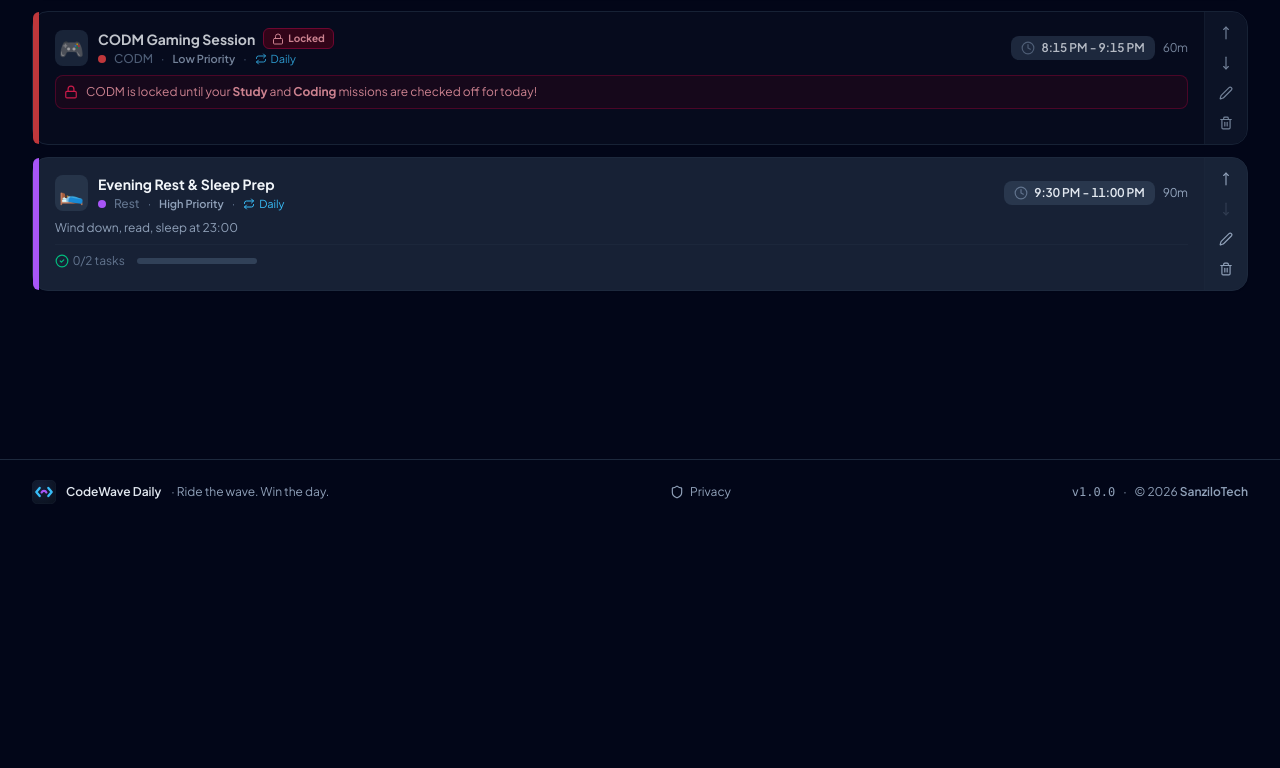
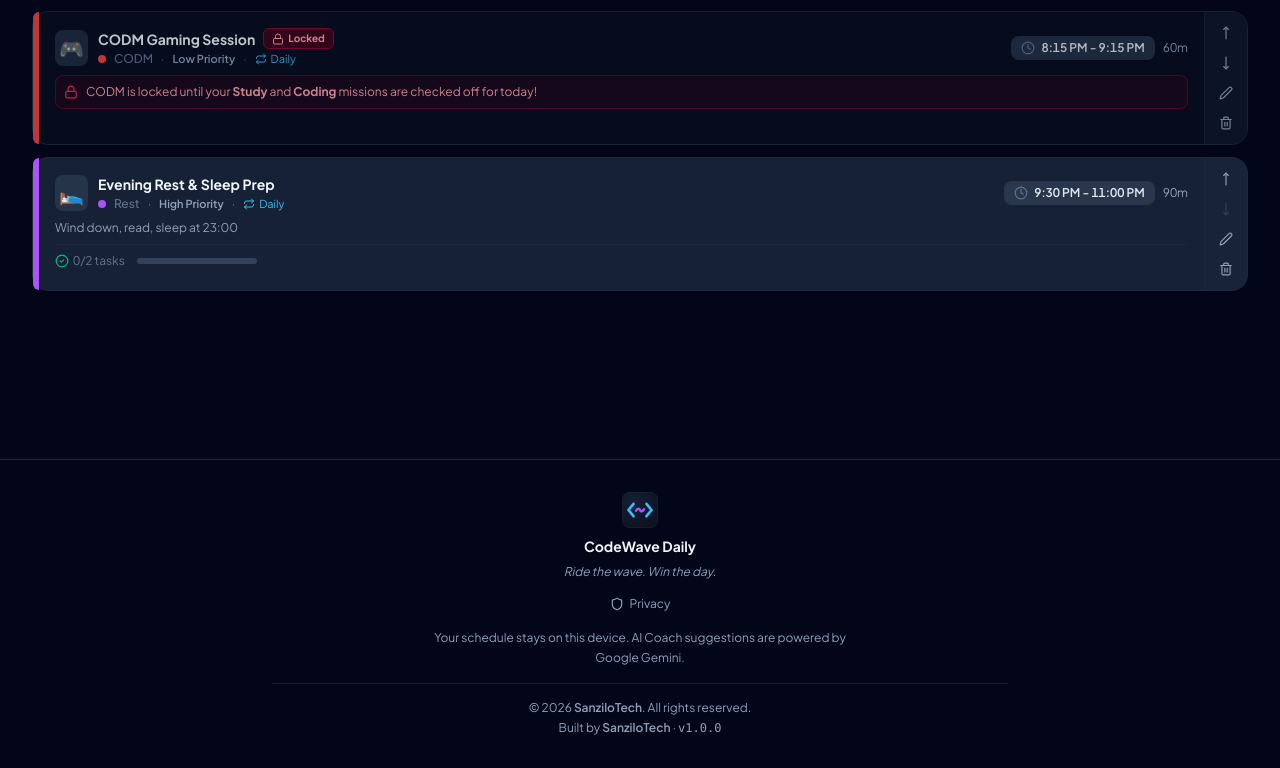
Before and after one commit to Sansli-Tech/codewave-daily, a React (Vite) app: page / in a window 1280 px wide. Shown: the part 1154-1922 px from the top of the page. Before the commit the page ends 1678 px from the top, so only its background shows below. Built offline with nearby package versions, Linux system fonts and the light colour scheme.

Commit message:
Centered footer with copyright

```diff
--- a/src/components/AppFooter.tsx
+++ b/src/components/AppFooter.tsx
@@ -68,19 +68,22 @@ export const PrivacyModal: React.FC<{ onClose: () => void }> = ({ onClose }) =>
   </div>
 );
 
+/** Centered footer, shown on every screen size. */
 export const AppFooter: React.FC = () => {
   const [showPrivacy, setShowPrivacy] = useState(false);
 
   return (
-    <footer className="hidden md:block mt-12 border-t border-slate-200 dark:border-slate-800">
-      <div className="max-w-7xl mx-auto px-4 sm:px-6 lg:px-8 py-5 flex flex-wrap items-center justify-between gap-4 text-xs text-slate-500 dark:text-slate-400">
-        <div className="flex items-center gap-2.5 min-w-0">
-          <CodeWaveIcon size={24} />
-          <span className="font-semibold text-slate-700 dark:text-slate-200">{APP_NAME}</span>
-          <span className="hidden lg:inline">· {APP_TAGLINE}</span>
+    <footer className="mt-12 border-t border-slate-200 dark:border-slate-800">
+      <div className="max-w-3xl mx-auto px-4 py-8 flex flex-col items-center text-center gap-4 text-xs text-slate-500 dark:text-slate-400">
+        {/* Brand */}
+        <div className="flex flex-col items-center gap-2">
+          <CodeWaveIcon size={36} />
+          <span className="text-sm font-bold text-slate-800 dark:text-slate-100">{APP_NAME}</span>
+          <span className="italic">{APP_TAGLINE}</span>
         </div>
 
-        <nav className="flex flex-wrap items-center gap-5" aria-label="Footer">
+        {/* Links */}
+        <nav className="flex flex-wrap items-center justify-center gap-x-5 gap-y-2" aria-label="Footer">
           {FEEDBACK_URL && (
             <a href={FEEDBACK_URL} target="_blank" rel="noopener noreferrer" className={linkClass}>
               <MessageSquare className="w-3.5 h-3.5" />
@@ -99,11 +102,17 @@ export const AppFooter: React.FC = () => {
           )}
         </nav>
 
-        <div className="flex items-center gap-2">
-          <span className="font-mono">v{APP_VERSION}</span>
-          <span>·</span>
+        <p className="max-w-md leading-relaxed">
+          Your schedule stays on this device. AI Coach suggestions are powered by Google Gemini.
+        </p>
+
+        {/* Copyright */}
+        <div className="pt-4 w-full border-t border-slate-100 dark:border-slate-800/70 flex flex-col items-center gap-1">
           <span>
-            © {YEAR} <BrandCredit />
+            © {YEAR} <BrandCredit />. All rights reserved.
+          </span>
+          <span>
+            Built by <BrandCredit /> · <span className="font-mono">v{APP_VERSION}</span>
           </span>
         </div>
       </div>
@@ -113,6 +122,7 @@ export const AppFooter: React.FC = () => {
   );
 };
 
+/** About card for the bottom of Preferences on phones. */
 export const AboutCard: React.FC<{ onBackup: () => void }> = ({ onBackup }) => {
   const [showPrivacy, setShowPrivacy] = useState(false);
 
```
